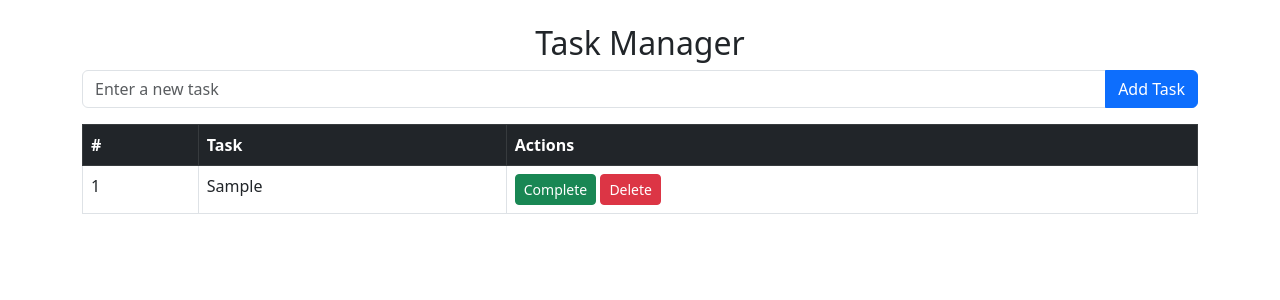
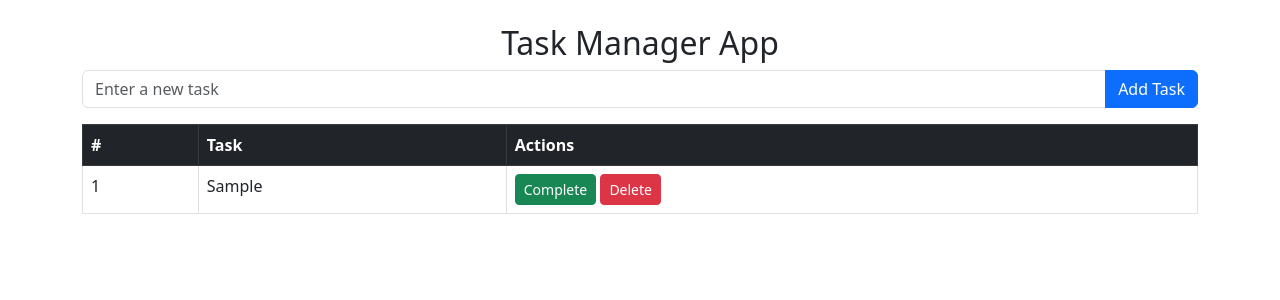
Before and after one commit to mamunurrashid1010/flask-task-manager, a Flask app: page / in a window 1280 px wide. Shown: the top 300 px of the page. Run offline with Flask 3, Linux system fonts and the light colour scheme; tables that the repository leaves empty hold one stand-in row (values such as "Sample post"); data that the repository does not hold is empty; some libraries are stand-ins or nearby versions.

Commit message:
Workflow update

```diff
--- a/templates/index.html
+++ b/templates/index.html
@@ -8,7 +8,7 @@
 </head>
 <body>
 <div class="container mt-4">
-    <h2 class="text-center">Task Manager</h2>
+    <h2 class="text-center">Task Manager App</h2>
 
     <form action="/add" method="post" class="mb-3">
         <div class="input-group">
```
Also changed, not shown: .github/workflows/deploy.yml.
